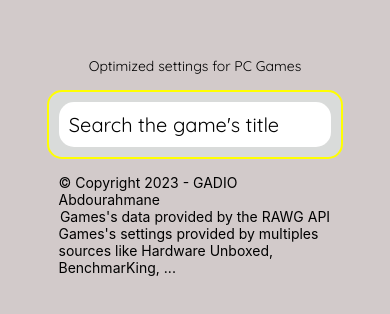
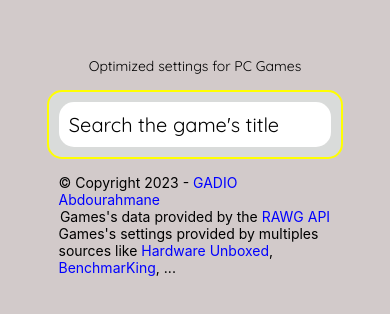
Before and after one commit to AbdourahmaneGadio/Optimized-settings-for-PC-Games, a React Native app: screen / in a window 390 px wide. Shown: the part 256-570 px from the top of the page. Built offline with nearby package versions, Linux system fonts and the light colour scheme; no server answers.

Commit message:
:grey_exclamation: Fix footer links

```diff
--- a/components/Footer.js
+++ b/components/Footer.js
@@ -7,20 +7,53 @@ export default function Footer() {
       style={{
         alignItems: "center",
         maxWidth: "70%",
-        maxHeight:"20%"
+        maxHeight: "20%",
       }}
     >
-      <Text
-        onPress={() => Linking.openURL("https://github.com/AbdourahmaneGadio/")}
-      >
-        © Copyright 2023 - GADIO Abdourahmane
-      </Text>
-      <Text onPress={() => Linking.openURL("https://rawg.io/")}>
-        Games's data provided by the RAWG API
+      <Text>
+        © Copyright 2023 -{" "}
+        <Text
+          style={{ color: "blue" }}
+          onPress={() =>
+            Linking.openURL("https://github.com/AbdourahmaneGadio/")
+          }
+        >
+          GADIO Abdourahmane
+        </Text>
       </Text>
       <Text>
-        Games's settings provided by multiples sources like Hardware Unboxed,
-        BenchmarKing, ...
+        Games's data provided by the{" "}
+        <Text
+          style={{ color: "blue" }}
+          onPress={() => Linking.openURL("https://rawg.io/apidocs")}
+        >
+          RAWG API
+        </Text>
+      </Text>
+      <Text>
+        Games's settings provided by multiples sources like{" "}
+        <Text
+          style={{ color: "blue" }}
+          onPress={() =>
+            Linking.openURL(
+              "https://www.youtube.com/channel/UCI8iQa1hv7oV_Z8D35vVuSg"
+            )
+          }
+        >
+          Hardware Unboxed
+        </Text>
+        ,{" "}
+        <Text
+          style={{ color: "blue" }}
+          onPress={() =>
+            Linking.openURL(
+              "https://www.youtube.com/channel/UCEL03vxCWzPzXcarexAIFHg"
+            )
+          }
+        >
+          BenchmarKing
+        </Text>
+        , ...
       </Text>
     </View>
   );
```
